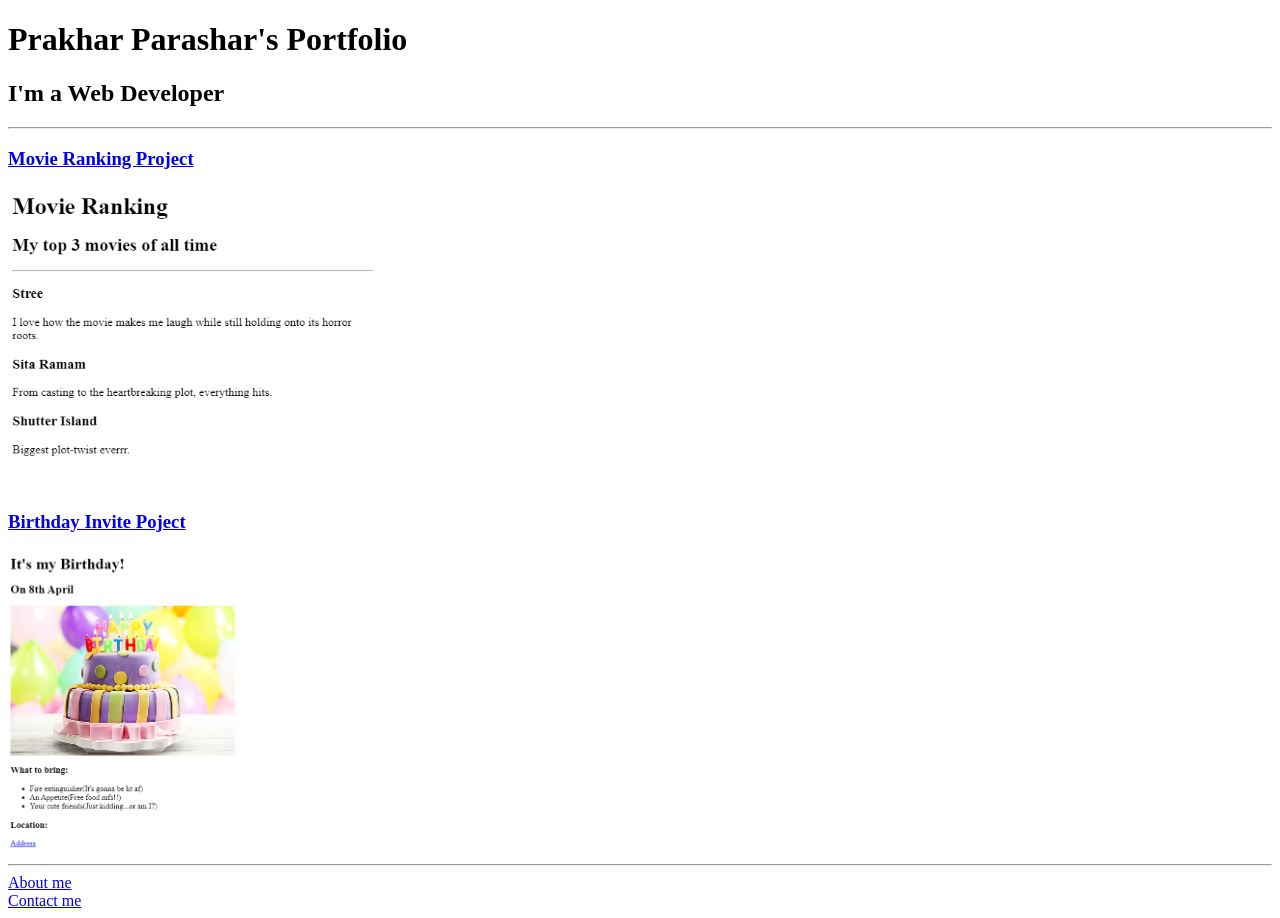
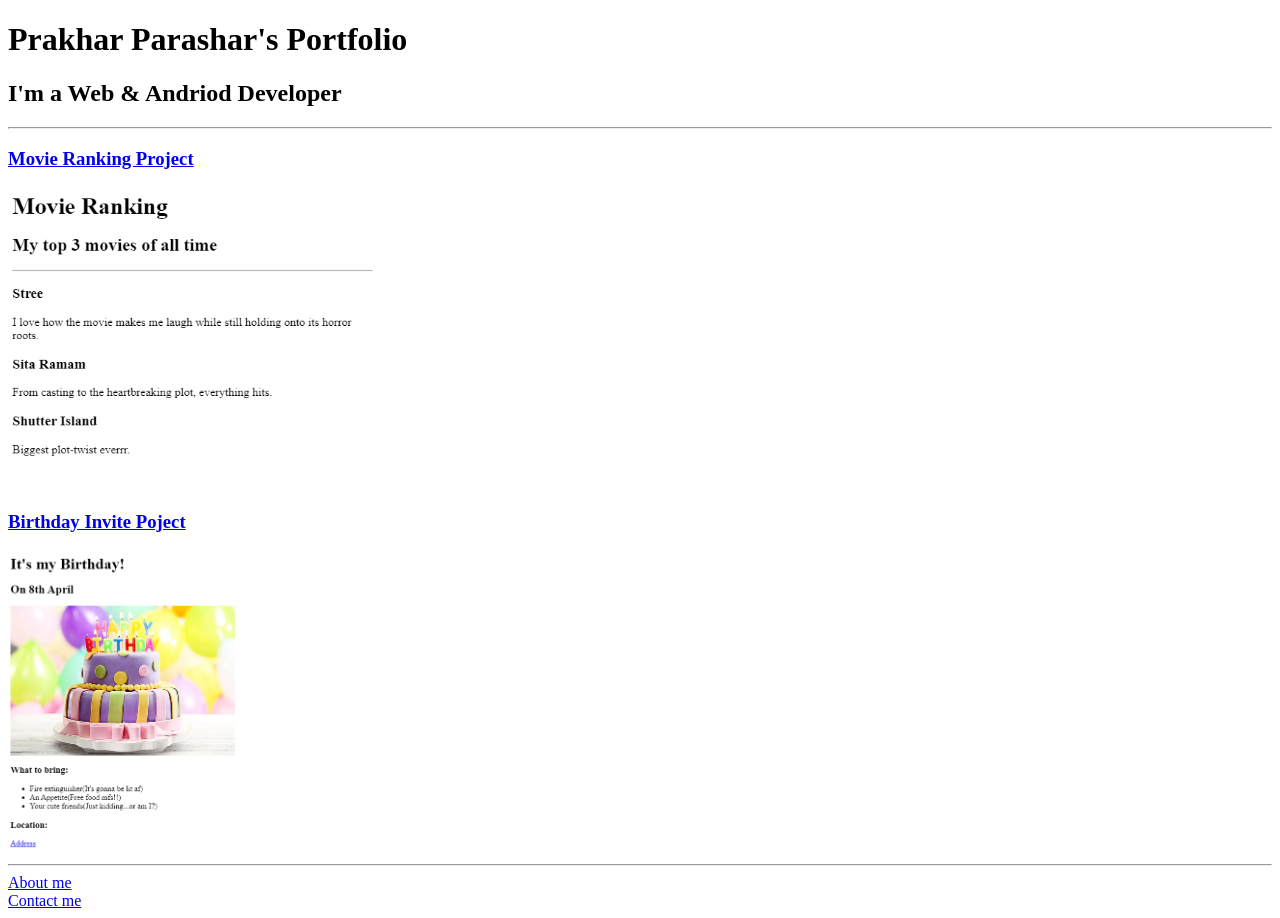
Before and after one commit to Prakhar11235/basic_html_portfolio, a plain HTML site: page index.html in a window 1280 px wide. Drawn offline with Linux system fonts and the light colour scheme.

Commit message:
ne changes testing

```diff
--- a/index.html
+++ b/index.html
@@ -21,7 +21,7 @@ https://developer.mozilla.org/en-US/docs/Web/HTML/Element/img#attr-height -->
     </head>
     <body>
         <h1>Prakhar Parashar's Portfolio</h1>
-        <h2>I'm a Web Developer</h2>
+        <h2>I'm a Web & Andriod Developer </h2>
         <hr/>
         <h3><a href="public/movie-ranking.html">Movie Ranking Project</a></h3>
         <img src="./assets/images/MRP.png" height="300"/>
```
